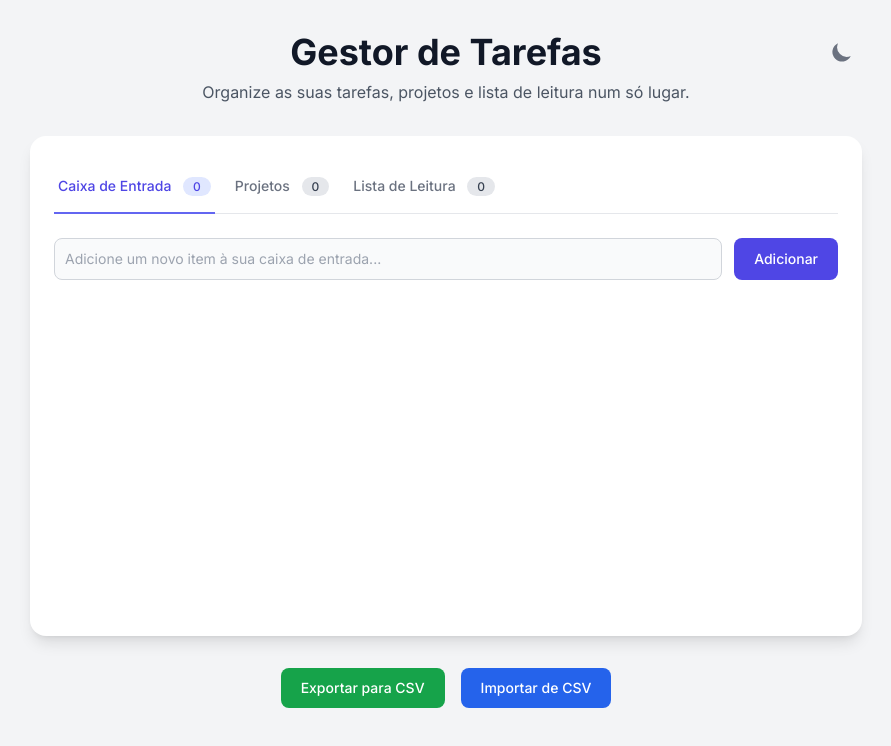
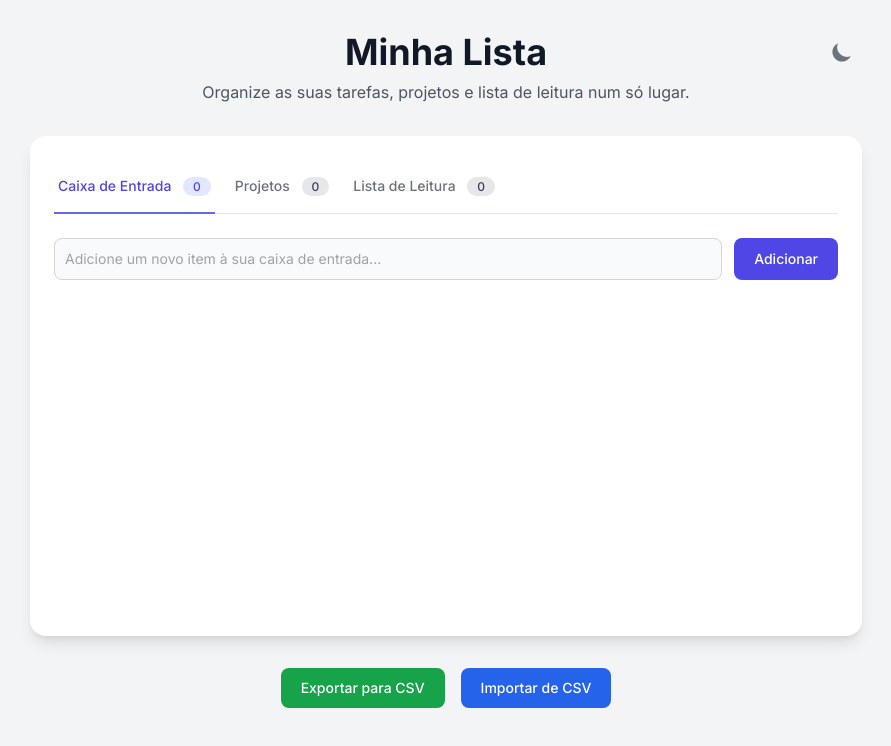
Before and after one commit to andrecorumba/my-list, a plain HTML site: page index.html in a window 1280 px wide. Shown: the whole page, without its empty margins (194-1085 px from the left). Drawn offline with nearby package versions, Linux system fonts and the light colour scheme.

```diff
--- a/index.html
+++ b/index.html
@@ -3,7 +3,11 @@
 <head>
     <meta charset="UTF-8">
     <meta name="viewport" content="width=device-width, initial-scale=1.0">
-    <title>Gestor de Tarefas</title>
+    <meta name="color-scheme" content="light dark">
+    <title>Minha Lista</title>
+
+    <script src="https://cdn.tailwindcss.com"></script>
+
 
     <script>
       tailwind.config = {
@@ -11,7 +15,7 @@
       }
     </script>
 
-    <script src="https://cdn.tailwindcss.com"></script>
+
 
     <link rel="preconnect" href="https://fonts.googleapis.com">
     <link rel="preconnect" href="https://fonts.gstatic.com" crossorigin>
@@ -68,7 +72,7 @@
 
     <div class="container mx-auto max-w-4xl p-4 sm:p-6 lg:p-8">
         <header class="relative mb-8 text-center">
-            <h1 class="text-4xl font-bold text-gray-900 dark:text-gray-100">Gestor de Tarefas</h1>
+            <h1 class="text-4xl font-bold text-gray-900 dark:text-gray-100">Minha Lista</h1>
             <p class="text-gray-600 dark:text-gray-400 mt-2">Organize as suas tarefas, projetos e lista de leitura num só lugar.</p>
 
             <button id="theme-toggle" type="button" class="absolute top-0 right-0 p-2 text-gray-500 dark:text-gray-400 hover:bg-gray-200 dark:hover:bg-gray-700 focus:outline-none focus:ring-4 focus:ring-gray-200 dark:focus:ring-gray-700 rounded-lg text-sm">
```
